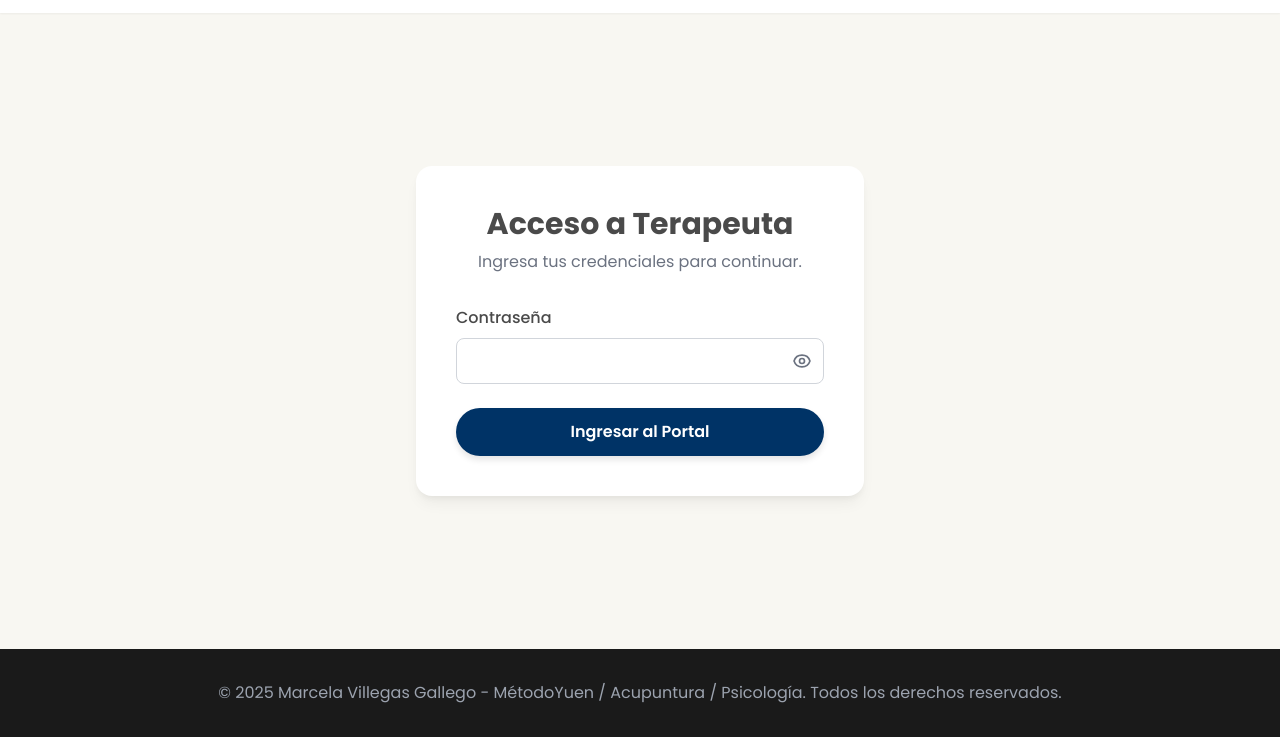
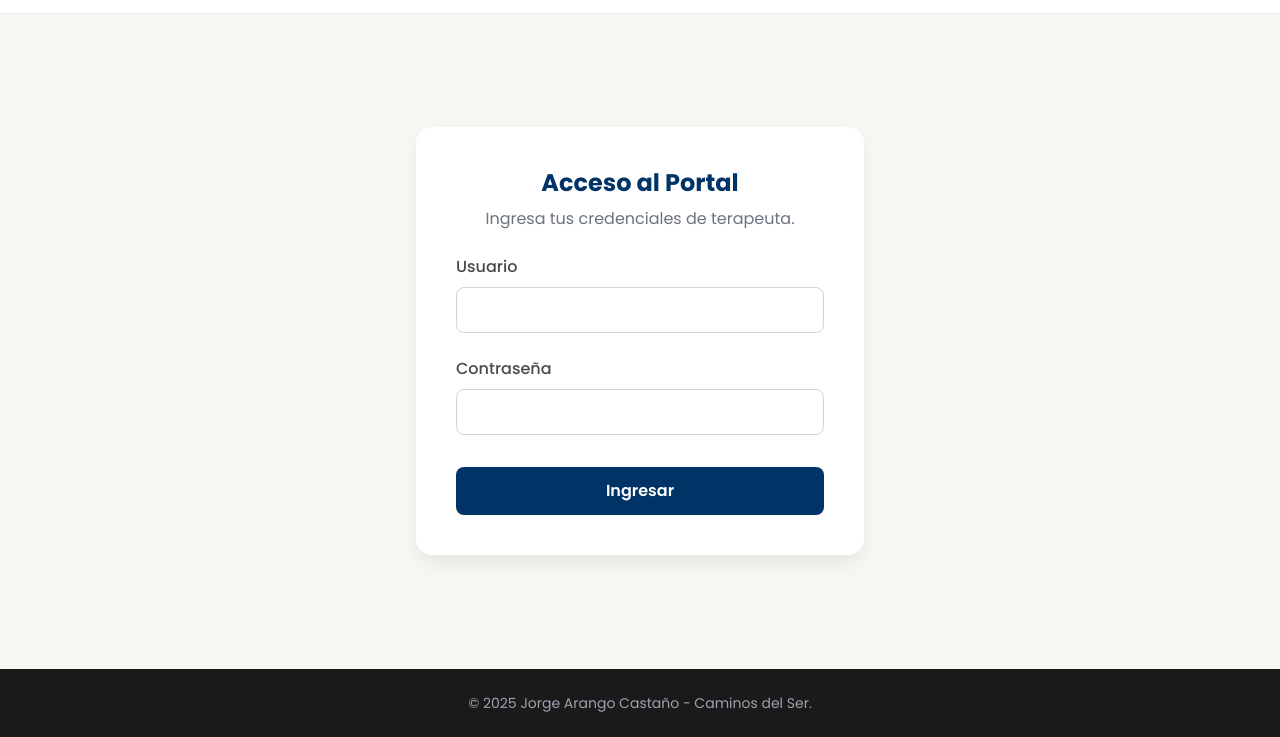
Before and after one commit to marcela-vg/cinformado, a website: page login.html in a window 1280 px wide. Shown: the part 63-800 px from the top of the page. Drawn offline with nearby package versions, Linux system fonts and the light colour scheme.

Commit message:
login.html

```diff
--- a/login.html
+++ b/login.html
@@ -1,108 +1,74 @@
 <!DOCTYPE html>
-<html lang="es" class="scroll-smooth">
+<html lang="es">
 <head>
     <meta charset="UTF-8">
     <meta name="viewport" content="width=device-width, initial-scale=1.0">
-    <title>Acceso a Terapeuta - Marcela Villegas G.</title>
+    <title>Acceso Terapeuta - CInformado</title>
     <script src="https://cdn.tailwindcss.com"></script>
-    <link rel="preconnect" href="https://fonts.googleapis.com">
-    <link rel="preconnect" href="https://fonts.gstatic.com" crossorigin>
     <link href="https://fonts.googleapis.com/css2?family=Poppins:wght@400;500;600;700&display=swap" rel="stylesheet">
     <style>
-        body {
-            font-family: 'Poppins', sans-serif;
-            background-color: #F8F7F2;
-            color: #4A4A4A;
-            display: flex;
-            flex-direction: column;
-            min-height: 100vh;
-        }
-        main {
-            flex-grow: 1;
-        }
-        .btn-brand {
-            background-color: #003366;
-            color: white;
-            padding: 12px 30px;
-            border-radius: 9999px;
-            font-weight: 600;
-            transition: all 0.3s ease;
-            box-shadow: 0 4px 6px rgba(0, 0, 0, 0.1);
-        }
-        .btn-brand:hover {
-            background-color: #002244;
-            transform: translateY(-2px);
-            box-shadow: 0 7px 14px rgba(0, 0, 0, 0.1);
-        }
-        .card {
-            background-color: white;
-            border-radius: 16px;
-            padding: 2.5rem;
-            box-shadow: 0 10px 15px -3px rgba(0, 0, 0, 0.05), 0 4px 6px -2px rgba(0, 0, 0, 0.05);
-        }
-        .input-styled {
-            border: 1px solid #d1d5db;
-            border-radius: 8px;
-            padding: 10px 15px;
-            width: 100%;
-            transition: border-color 0.3s ease, box-shadow 0.3s ease;
-        }
-        .input-styled:focus {
-            outline: none;
-            border-color: #003366;
-            box-shadow: 0 0 0 2px rgba(0, 51, 102, 0.2);
-        }
+        body { font-family: 'Poppins', sans-serif; background-color: #F8F7F2; color: #4A4A4A; }
+        .btn-brand { background-color: #003366; color: white; padding: 12px 30px; border-radius: 8px; font-weight: 600; transition: all 0.3s ease; width: 100%;}
+        .card { background-color: white; border-radius: 16px; padding: 2.5rem; box-shadow: 0 10px 25px -5px rgba(0,0,0,0.1); }
+        .input-styled { border: 1px solid #d1d5db; border-radius: 8px; padding: 10px 15px; width: 100%; }
+        .input-styled:focus { outline: none; border-color: #003366; box-shadow: 0 0 0 2px rgba(0, 51, 102, 0.2); }
     </style>
 </head>
-<body class="antialiased">
-
+<body class="flex flex-col min-h-screen">
     <header class="bg-white shadow-sm">
-        <div class="container mx-auto px-6 py-4 flex justify-between items-center">
-            <a href="index.html">
-                <img src="/logoprincipal.png" alt="Logo Marcela Villegas" class="h-11 w-auto">
-            </a>
+        <div class="container mx-auto px-6 py-4">
+            <a href="index.html"><img src="logoprincipal.png" alt="Caminos del Ser Logo" class="h-11 w-auto"></a>
         </div>
     </header>
-
-    <main class="container mx-auto px-6 py-12 flex items-center justify-center">
-        <div class="w-full max-w-md">
+    <main class="flex-grow container mx-auto px-6 py-12 flex items-center justify-center">
+        <div class="max-w-md w-full">
             <div class="card">
-                <div class="text-center mb-8">
-                    <h1 class="text-3xl font-bold">Acceso a Terapeuta</h1>
-                    <p class="text-gray-500 mt-2">Ingresa tus credenciales para continuar.</p>
-                </div>
-                <form id="loginForm">
-                    <!-- INICIO DE CAMBIOS -->
-                    <div class="mb-6">
+                <h1 class="text-2xl font-bold text-center mb-2 text-[#003366]">Acceso al Portal</h1>
+                <p class="text-center text-gray-500 mb-6">Ingresa tus credenciales de terapeuta.</p>
+                <form id="loginForm" class="space-y-6">
+                    <div>
+                        <label for="username" class="block mb-2 font-medium">Usuario</label>
+                        <input type="text" id="username" name="username" class="input-styled" required>
+                    </div>
+                    <div>
                         <label for="password" class="block mb-2 font-medium">Contraseña</label>
-                        <div class="relative">
-                            <input type="password" id="password" class="input-styled pr-10" required>
-                            <button type="button" id="togglePassword" class="absolute inset-y-0 right-0 px-3 flex items-center text-gray-500 hover:text-gray-700 focus:outline-none">
-                                <svg id="eye-icon" xmlns="http://www.w3.org/2000/svg" class="h-5 w-5" fill="none" viewBox="0 0 24 24" stroke="currentColor">
-                                    <path stroke-linecap="round" stroke-linejoin="round" stroke-width="2" d="M15 12a3 3 0 11-6 0 3 3 0 016 0z" />
-                                    <path stroke-linecap="round" stroke-linejoin="round" stroke-width="2" d="M2.458 12C3.732 7.943 7.523 5 12 5c4.478 0 8.268 2.943 9.542 7-1.274 4.057-5.064 7-9.542 7-4.477 0-8.268-2.943-9.542-7z" />
-                                </svg>
-                                <svg id="eye-slashed-icon" xmlns="http://www.w3.org/2000/svg" class="h-5 w-5 hidden" fill="none" viewBox="0 0 24 24" stroke="currentColor">
-                                    <path stroke-linecap="round" stroke-linejoin="round" stroke-width="2" d="M13.875 18.825A10.05 10.05 0 0112 19c-4.478 0-8.268-2.943-9.542-7 1.274-4.057 5.064-7 9.542-7 .847 0 1.67.127 2.454.364m5.034 2.118a10.027 10.027 0 011.056 2.518C20.268 9.057 16.477 12 12 12a10.027 10.027 0 01-2.008-.215M17.156 5.844a8.03 8.03 0 01-1.332-1.332m-1.332-1.332L3 21" />
-                                </svg>
-                            </button>
-                        </div>
+                        <input type="password" id="password" name="password" class="input-styled" required>
                     </div>
-                    <!-- FIN DE CAMBIOS -->
-                    <div id="errorMessage" class="text-red-600 text-center mb-4 hidden"></div>
-                    <button type="submit" class="btn-brand w-full">Ingresar al Portal</button>
+                    <div id="login-error" class="text-red-600 text-center font-semibold hidden">Usuario o contraseña incorrectos.</div>
+                    <div class="pt-2"><button type="submit" class="btn-brand">Ingresar</button></div>
                 </form>
             </div>
         </div>
     </main>
+    <footer class="bg-[#1a1a1a] text-white py-6"><div class="container mx-auto text-center"><p class="text-sm text-gray-400">&copy; 2025 Jorge Arango Castaño - Caminos del Ser.</p></div></footer>
 
-    <footer class="bg-[#1a1a1a] text-white py-8">
-        <div class="container mx-auto text-center">
-            <p class="text-gray-400">&copy; 2025 Marcela Villegas Gallego - MétodoYuen / Acupuntura / Psicología. Todos los derechos reservados.</p>
-        </div>
-    </footer>
+    <script>
+        document.addEventListener('DOMContentLoaded', () => {
+            if (sessionStorage.getItem('consultorAuth') === 'true') {
+                window.location.href = 'portal-consentimientos.html';
+                return;
+            }
+            const loginForm = document.getElementById('loginForm');
+            const errorDiv = document.getElementById('login-error');
 
-    <script src="login.js" defer></script>
+            loginForm.addEventListener('submit', (e) => {
+                e.preventDefault();
+                const username = document.getElementById('username').value;
+                const password = document.getElementById('password').value;
 
+                const USUARIO_VALIDO = 'jorge.arango';
+                const CLAVE_VALIDA = 'CieloSinLimite2025';
+
+                if (username === USUARIO_VALIDO && password === CLAVE_VALIDA) {
+                    sessionStorage.setItem('consultorAuth', 'true');
+                    // --- CAMBIO CLAVE: Guardamos la contraseña como la "llave secreta" ---
+                    sessionStorage.setItem('apiSecret', CLAVE_VALIDA);
+                    window.location.href = 'portal-consentimientos.html';
+                } else {
+                    errorDiv.classList.remove('hidden');
+                }
+            });
+        });
+    </script>
 </body>
 </html>
```
